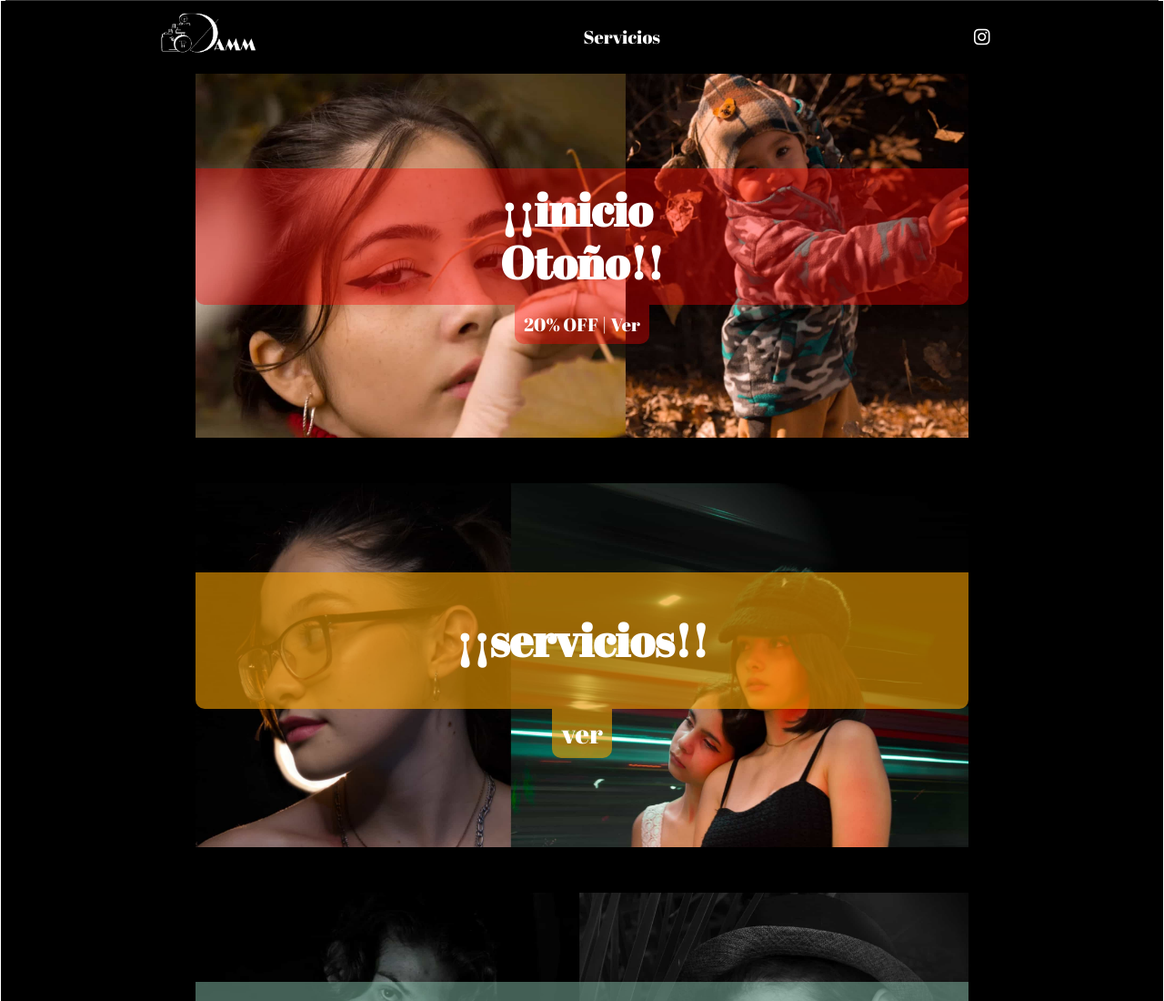
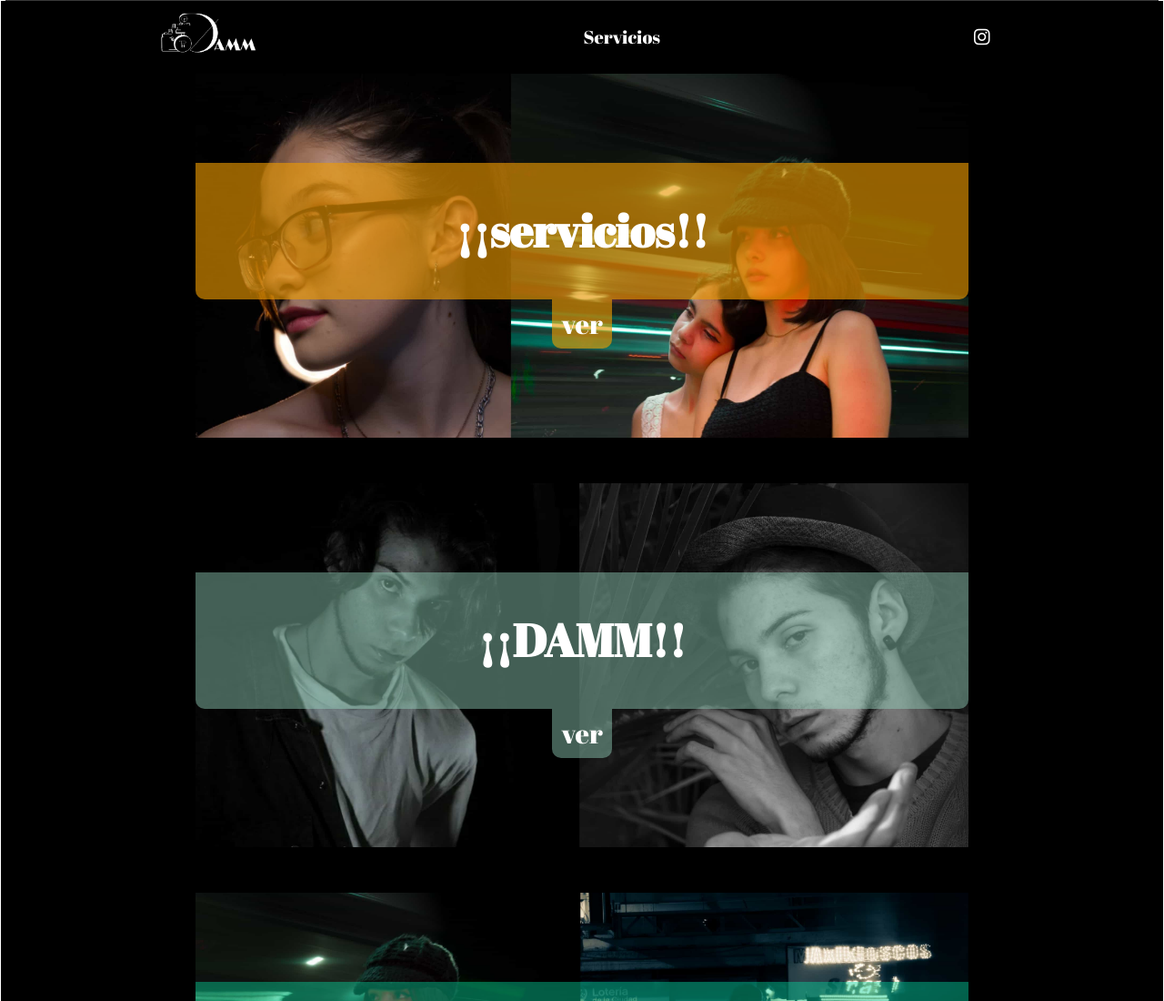
Before and after one commit to dammPH/dammph.github.io, a plain HTML site: page index.html in a window 1280 px wide. Shown: the top 1100 px of the page at 91% size. Drawn offline with Linux system fonts and the light colour scheme.

Commit message:
Update index.html

```diff
--- a/index.html
+++ b/index.html
@@ -25,14 +25,14 @@
         </header>
         <main>
             <section>
-                <article class="grupo-1">
+                <!-- <article class="grupo-1">
                     <div>
                     <a class="a1" href="otoño.html">
                         <h1>¡¡inicio <br>Otoño!!</h1>
                     </a>
                     </div>
                     <a href="otoño.html">20% OFF | Ver</a>
-                </article>
+                </article> -->
 
                 <article class="grupo-2">
                     <div>
```
